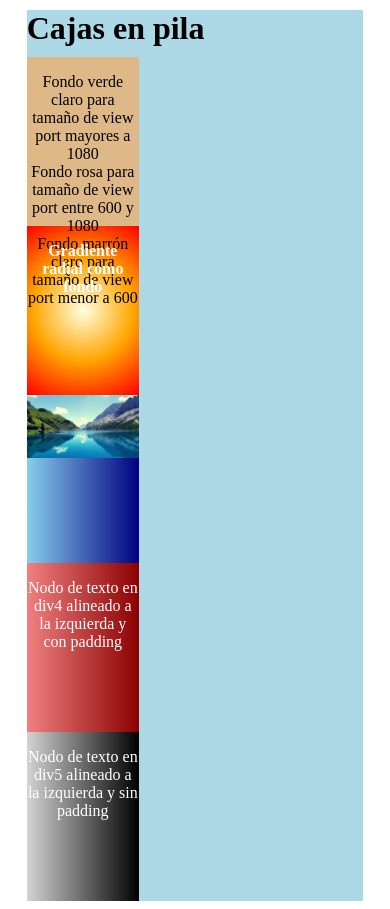
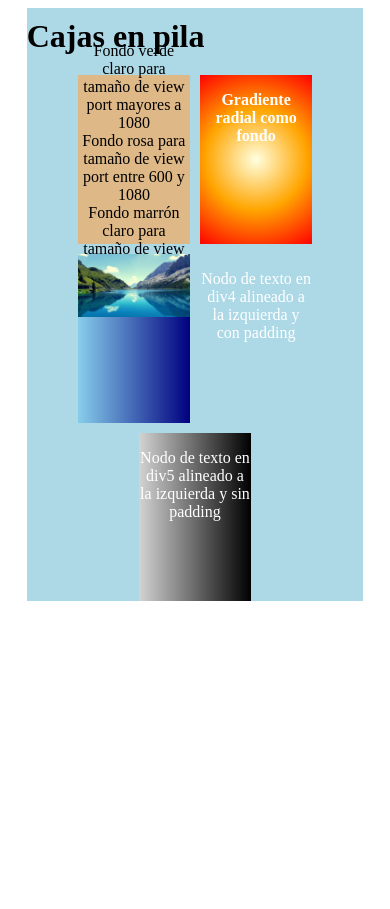
Before and after one commit to NicolasBranca/ProgramacionEnAmbienteDeRedes, a PHP site: page /Css/css10DivsEnPila/ in a window 390 px wide. After the commit the page ends 601 px from the top, so only its background shows below. Run offline with PHP 8.4, Linux system fonts and the light colour scheme.

Commit message:
ajustes a los ejs 10, 11 y 14

```diff
--- a/Css/css10DivsEnPila/estilo.css
+++ b/Css/css10DivsEnPila/estilo.css
@@ -3,11 +3,16 @@
   margin: 0 auto;
   background-color: lightblue;
   text-align: center;
+  display: flex;
+  flex-wrap: wrap;
+  justify-content: center;
+  gap: 10px;
 }
 
 .contenedor h1 {
   margin: 10px 0;
   text-align: left;
+  width: 100%;
 }
 
 .caja {
@@ -22,17 +27,23 @@
 .caja1 {
   background-color: lightgreen;
   text-align: center;
+  justify-content: center;
+  align-items: center;
 }
 @media (max-width: 1080px) and (min-width: 600px) {
   .caja1 {
     background-color: pink;
     text-align: center;
+    justify-content: center;
+    align-items: center;
   }
 }
 @media (max-width: 600px) {
   .caja1 {
     background-color: burlywood;
     text-align: center;
+    justify-content: center;
+    align-items: center;
   }
 }
 
@@ -53,7 +64,6 @@
 }
 
 .caja4 {
-  background: linear-gradient(to right, lightcoral, darkred);
   background-image: conic-gradient(135deg, lightcoral 50%, darkred 50%);
   color: white;
 }
@@ -61,4 +71,5 @@
 .caja5 {
   background: linear-gradient(to right, lightgray, black);
   color: white;
+  padding: 0;
 }
--- a/Css/css11DivsEnFila/estilo.css
+++ b/Css/css11DivsEnFila/estilo.css
@@ -16,7 +16,7 @@
   align-items: center;
   color: black;
   font-weight: bold;
-  font-size: 1.2em;
+  font-size: 2em;
   box-sizing: border-box;
 }
 
--- a/Css/css14DivsInternosEnColumnas/index.html
+++ b/Css/css14DivsInternosEnColumnas/index.html
@@ -13,7 +13,7 @@
     <div class="columna">
       <p>Articulo 1. Datos para incluir en esta columna, Datos para incluir en esta columna, Datos para incluir en esta columna,Datos para incluir en esta columna, Datos para incluir en esta columna.</p>
       <p>La siguiente imagen se encuentra marginada automáticamente y ocupa el máximo ancho posible dentro de la columna independientemente del ancho real de la foto:</p>
-      <img src="imagen1.jpg" alt="Imagen 1">
+      <img src="imagen1.jpeg" alt="Imagen 1">
     </div>
 
     <div class="columna">
```
Also changed, not shown: Css/css14DivsInternosEnColumnas/estilo.css (+8 -0 lines).
